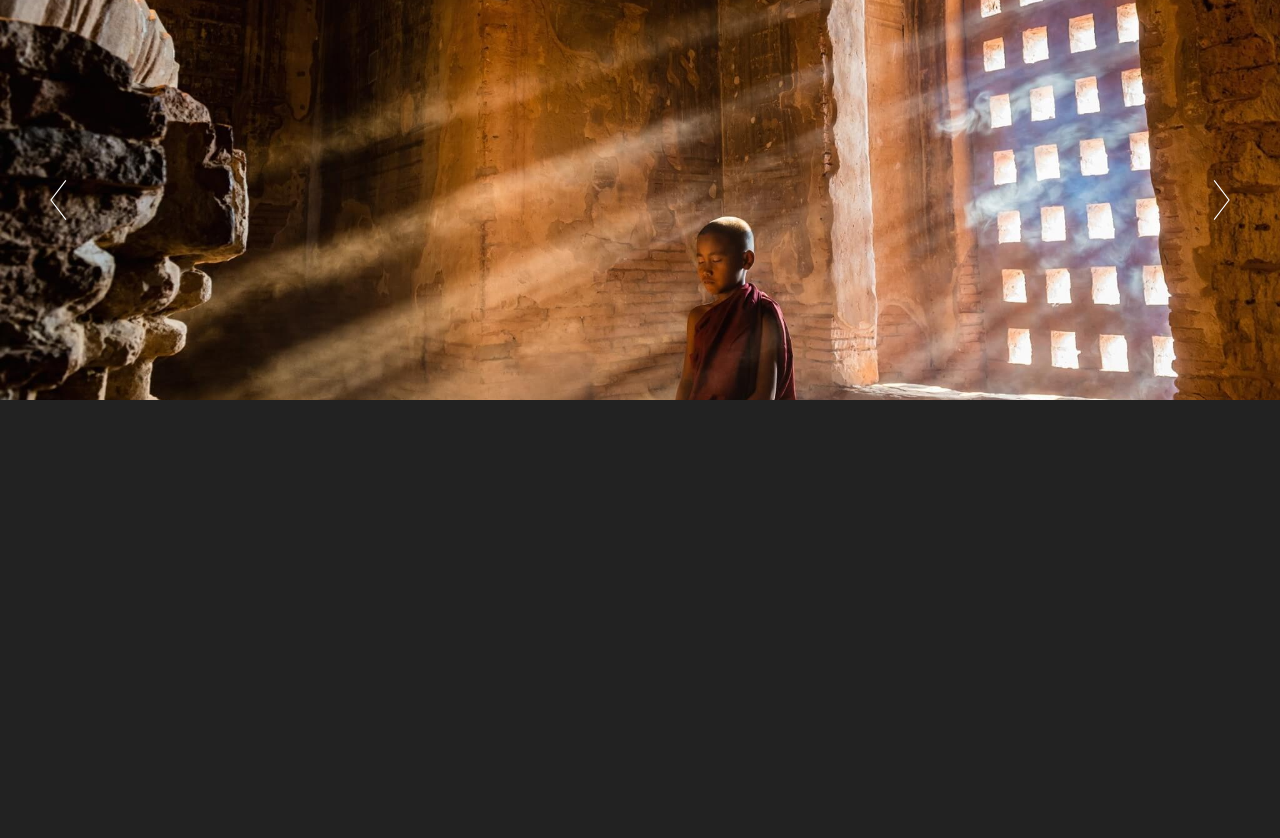
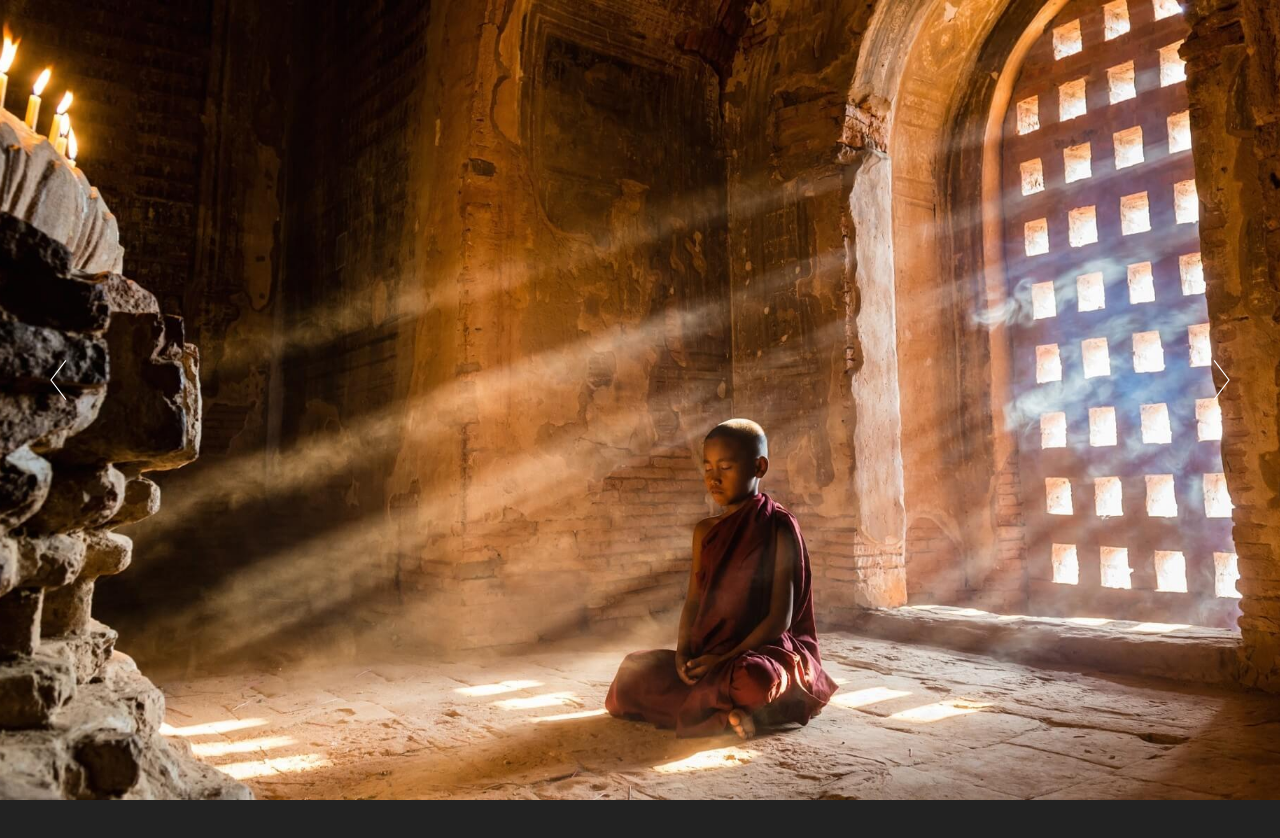
Before and after one commit to LeBryere/Simple_but_smart_Slider_3, a plain HTML site: page index.html in a window 1280 px wide. Before the commit the page ends 800 px from the top, so only its background shows below. Drawn offline with Linux system fonts and the light colour scheme.

Commit message:
Update style.css
.slider {heigth: 100dvh}

```diff
--- a/assets/style.css
+++ b/assets/style.css
@@ -14,7 +14,7 @@ html{
 .slider {
 	position: relative;
 	width: 100%;
-	height: 50vh;
+	height: 100dvh;
 	overflow: hidden;
 	margin-bottom: 8rem;
 }
```
